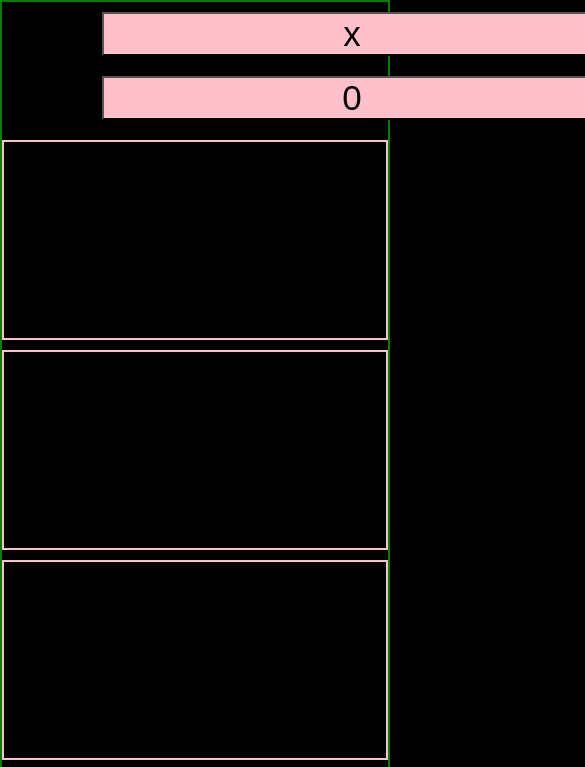
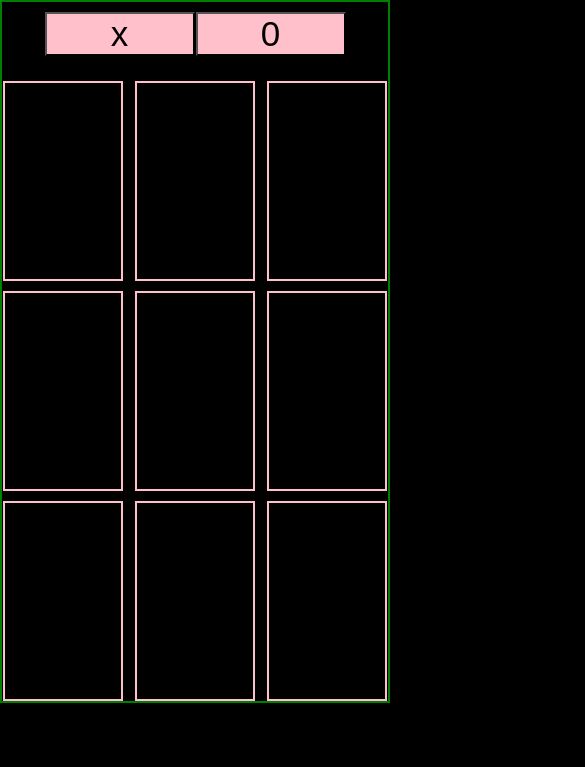
Before and after one commit to amitpal97/Tic-Tac-Toe, a plain HTML site: page index.html in a window 390 px wide. Shown: the top 767 px of the page, 585 px wide, since content can reach past the window. Drawn offline with Linux system fonts and the light colour scheme.

Commit message:
mobile view

```diff
--- a/index.html
+++ b/index.html
@@ -7,13 +7,13 @@
         <link rel="stylesheet" href="/style.css" />
     </head>
     <body>
-
-
         <div class="contanier">
-          <div>
+            <div class="btnCon">
                 <button class="btn">x</button>
                 <button class="btn">0</button>
             </div>
+
+            <div class="boxCont">
                 <div class="box" id="box-1"></div>
                 <div class="box" id="box-2"></div>
                 <div class="box" id="box-3"></div>
@@ -24,6 +24,7 @@
                 <div class="box" id="box-8"></div>
                 <div class="box" id="box-9"></div>
             </div>
+        </div>
     </body>
     <script src="/script.js"></script>
 </html>
--- a/style.css
+++ b/style.css
@@ -8,27 +8,36 @@ body {
     background-color: black;
 }
 
-.cont {
-    color: red;
-    font-size: 100px;
-    height: 200px;
-    text-align: center;
-    margin-top: 1   0px;
-    /* transform: ; */
-    /* transition: font- 700ms ease-in-out 2ms; */
-    animation: fontText 2s linear 1s ease-in-out alternate;
+.contanier {
+    max-width: 1366px;
+    height: 100vh;
+    margin: 0 auto;
+    border: 2px solid green;
+    /* display: flex; */
+    /* justify-content: flex-start; */
+    /* gap: 10px; */
+    /* flex-wrap: wrap; */
+    /* flex: 1 1 0; */
 }
 
+.btnCon {
+    display: flex;
+    gap: 1px;
+    flex-wrap: wrap;
+    margin: 10px;
+    margin-bottom: 15px;
+}
 .btn,
 .btn1 {
     width: 500px;
-    margin: 10px auto;
+    margin: 0px auto;
     /* height: 50px; */
-    margin-left: 100px;
+    /* margin-left: 100px; */
     font-size: 35px;
     text-align: center;
     background-color: pink;
     transition: all 700ms ease-in-out 2ms;
+    gap: 30px;
     /* animation: btnText 5s linear 2s infinite alternate; */
 }
 .btn:hover {
@@ -37,15 +46,25 @@ body {
     box-shadow: 10px 2px 30px 2px green;
     /* border-radius: 8%; */
 }
-.contanier {
-    max-width: 1366px;
-    height: 100vh;
-    margin: 0 auto;
-    border: 2px solid green;
+
+.boxCont {
     display: flex;
-    justify-content: flex-start;
+    justify-content: center;
+    align-items: center;
     gap: 10px;
     flex-wrap: wrap;
+    /* flex: 1 1 0; */
+}
+
+.cont {
+    color: red;
+    font-size: 100px;
+    height: 200px;
+    text-align: center;
+    margin-top: 1 0px;
+    /* transform: ; */
+    /* transition: font- 700ms ease-in-out 2ms; */
+    animation: fontText 2s linear 1s ease-in-out alternate;
 }
 
 .box {
@@ -87,3 +106,34 @@ body {
         font-size: 100px;
     }
 }
+
+@media (min-width: 375px) and (max-width: 1000px) {
+    .contanier {
+        width: auto;
+        height: auto;
+        border: 2px solid green;
+        display: flex;
+        justify-content: center;
+        gap: 10px;
+        flex-wrap: wrap;
+    }
+
+    .btn {
+        width: 150px;
+    }
+
+    .btn:hover {
+        width: 200px;
+    }
+
+    .box {
+        width: 120px;
+        gap: 10px;
+        /* height: 0px; */
+    }
+
+    .cont{
+        margin-top: 70px;
+        font-size: 50px;
+    }
+}
```
Lines whose indentation alone changed are shown as unchanged.
